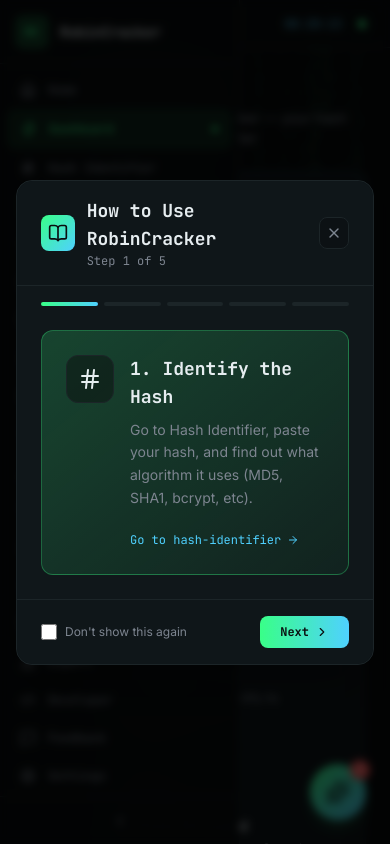
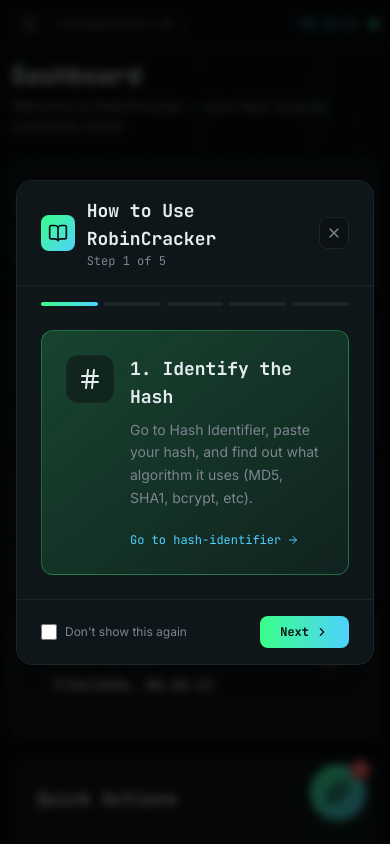
Before and after one commit to Ajit-pawara/RobinCracker, a Next.js app in the folder frontend/: page /dashboard in a window 390 px wide. Shown: the top 844 px of the page. Built offline with nearby package versions, Linux system fonts and the light colour scheme.

Commit message:
📱 Mobile-friendly: sidebar drawer, hamburger menu, responsive landing + layouts

```diff
--- a/frontend/app/ClientLayout.tsx
+++ b/frontend/app/ClientLayout.tsx
@@ -1,6 +1,7 @@
 'use client'
 import { usePathname } from 'next/navigation'
 import { ReactNode } from 'react'
+import { SidebarProvider } from '@/components/layout/SidebarContext'
 import Sidebar from '@/components/layout/Sidebar'
 import TopBar from '@/components/layout/TopBar'
 import CommandPalette from '@/components/layout/CommandPalette'
@@ -18,17 +19,20 @@ export default function ClientLayout({ children }: { children: ReactNode }) {
   }
 
   return (
+    <SidebarProvider>
       <div className="flex min-h-screen">
         <AnimatedBackground />
         <Sidebar />
-      <div className="flex-1 ml-16 lg:ml-60">
+        {/* Mobile: no margin (sidebar overlays), Desktop: ml matching sidebar */}
+        <div className="flex-1 lg:ml-60 min-w-0">
           <TopBar />
-        <main className="p-6 relative z-10">
+          <main className="p-3 md:p-6 relative z-10 max-w-full overflow-x-hidden">
             {children}
           </main>
         </div>
         <CommandPalette />
         <HowToUse />
       </div>
+    </SidebarProvider>
   )
 }
--- a/frontend/app/dashboard/page.tsx
+++ b/frontend/app/dashboard/page.tsx
@@ -39,7 +39,7 @@ export default function Dashboard() {
       </div>
 
       {/* Stats Grid */}
-      <div className="grid grid-cols-2 lg:grid-cols-4 gap-4">
+      <div className="grid grid-cols-1 sm:grid-cols-2 lg:grid-cols-4 gap-3 md:gap-4">
         {stats.map((stat, i) => (
           <motion.div
             key={stat.label}
--- a/frontend/app/password-strength/page.tsx
+++ b/frontend/app/password-strength/page.tsx
@@ -82,7 +82,7 @@ export default function PasswordStrength() {
         <motion.div initial={{ opacity: 0, y: 20 }} animate={{ opacity: 1, y: 0 }} className="space-y-4">
           {/* Strength Meter */}
           <Card>
-            <CardContent className="p-6">
+            <CardContent className="p-3 md:p-6">
               <div className="text-center mb-6">
                 <div className={`inline-flex items-center gap-2 px-6 py-3 rounded-full font-mono text-lg font-bold ${
                   result.strength === 'Very Strong' ? 'bg-cyber-green/10 text-cyber-green border border-cyber-green/30' :
--- a/frontend/components/layout/Sidebar.tsx
+++ b/frontend/components/layout/Sidebar.tsx
@@ -6,9 +6,10 @@ import {
   Home, Zap, Hash, Scan, Shield, BarChart3, BookOpen, Terminal,
   History, Settings, Download, Key, ArrowLeftRight, FileText,
   Sliders, HelpCircle, Library, ChevronLeft, ChevronRight,
-  Cpu, Code2, MessageSquare
+  Cpu, Code2, MessageSquare, X
 } from 'lucide-react'
 import { useState, useEffect } from 'react'
+import { useSidebar } from './SidebarContext'
 
 const navItems = [
   { href: '/', label: 'Home', icon: Home },
@@ -34,21 +35,54 @@ const navItems = [
 
 export default function Sidebar() {
   const pathname = usePathname()
-  const [collapsed, setCollapsed] = useState(false)
+  const { open, setOpen } = useSidebar()
+  const [collapsed, setCollapsed] = useState(true)
   const [mounted, setMounted] = useState(false)
   useEffect(() => setMounted(true), [])
 
+  // Close sidebar on route change (mobile)
+  useEffect(() => {
+    setOpen(false)
+  }, [pathname, setOpen])
+
   return (
+    <>
+      {/* Mobile overlay backdrop */}
+      {open && (
+        <div
+          className="fixed inset-0 z-30 bg-black/50 backdrop-blur-sm lg:hidden"
+          onClick={() => setOpen(false)}
+        />
+      )}
+
       <aside className={cn(
         'fixed left-0 top-0 h-screen z-40 transition-all duration-300 border-r border-cyber-edge bg-cyber-bg/95 backdrop-blur-xl flex flex-col',
-      collapsed ? 'w-16' : 'w-60'
+        // Mobile: slide in/out
+        'lg:translate-x-0',
+        open ? 'translate-x-0' : '-translate-x-full',
+        // Desktop
+        collapsed ? 'lg:w-16' : 'lg:w-60',
+        'w-60' // Full width on mobile when open
       )}>
-      {/* Logo */}
-      <div className={cn('flex items-center gap-3 px-4 h-16 border-b border-cyber-edge', collapsed && 'justify-center px-0')}>
+        {/* Logo + close */}
+        <div className={cn(
+          'flex items-center h-16 border-b border-cyber-edge',
+          collapsed ? 'lg:justify-center lg:px-0' : 'lg:px-4',
+          'px-4 justify-between'
+        )}>
+          <div className="flex items-center gap-3">
             <div className="w-8 h-8 rounded-lg bg-cyber-green/20 border border-cyber-green/40 flex items-center justify-center flex-shrink-0">
               <span className="font-mono text-xs font-bold text-cyber-green">RC</span>
             </div>
-        {!collapsed && <span className="font-mono font-bold text-sm text-cyber-text">RobinCracker</span>}
+            <span className={cn('font-mono font-bold text-sm text-cyber-text', collapsed && 'lg:hidden')}>RobinCracker</span>
+          </div>
+          {/* Close button — mobile only */}
+          <button
+            onClick={() => setOpen(false)}
+            className="lg:hidden p-2 rounded-lg text-cyber-muted hover:text-cyber-text hover:bg-cyber-panel/50"
+          >
+            <X className="w-5 h-5" />
+          </button>
         </div>
 
         {/* Nav */}
@@ -61,7 +95,7 @@ export default function Sidebar() {
                 href={item.href}
                 className={cn(
                   'flex items-center gap-3 px-3 py-2.5 rounded-lg transition-all duration-200 group',
-                collapsed && 'justify-center px-0',
+                  collapsed && 'lg:justify-center lg:px-0',
                   isActive
                     ? 'bg-cyber-green/10 text-cyber-green border border-cyber-green/20'
                     : 'text-cyber-muted hover:text-cyber-text hover:bg-cyber-panel/50'
@@ -69,20 +103,24 @@ export default function Sidebar() {
                 title={collapsed ? item.label : undefined}
               >
                 <item.icon className="w-4 h-4 flex-shrink-0" />
-              {!collapsed && <span className="font-mono text-xs font-medium truncate">{item.label}</span>}
-              {isActive && !collapsed && <div className="ml-auto w-1.5 h-1.5 rounded-full bg-cyber-green" />}
+                <span className={cn(
+                  'font-mono text-xs font-medium truncate',
+                  collapsed && 'lg:hidden'
+                )}>{item.label}</span>
+                {isActive && !collapsed && <div className="ml-auto w-1.5 h-1.5 rounded-full bg-cyber-green hidden lg:block" />}
               </Link>
             )
           })}
         </nav>
 
-      {/* Collapse toggle */}
+        {/* Collapse toggle — desktop only */}
         <button
           onClick={() => setCollapsed(!collapsed)}
-        className="flex items-center justify-center h-12 border-t border-cyber-edge text-cyber-muted hover:text-cyber-text transition-colors"
+          className="hidden lg:flex items-center justify-center h-12 border-t border-cyber-edge text-cyber-muted hover:text-cyber-text transition-colors"
         >
           {collapsed ? <ChevronRight className="w-4 h-4" /> : <ChevronLeft className="w-4 h-4" />}
         </button>
       </aside>
+    </>
   )
 }
--- /dev/null
+++ b/frontend/components/layout/SidebarContext.tsx
@@ -0,0 +1,27 @@
+'use client'
+import { createContext, useContext, useState, ReactNode } from 'react'
+
+interface SidebarContextType {
+  open: boolean
+  setOpen: (v: boolean) => void
+  toggle: () => void
+}
+
+const SidebarContext = createContext<SidebarContextType>({
+  open: false,
+  setOpen: () => {},
+  toggle: () => {},
+})
+
+export function SidebarProvider({ children }: { children: ReactNode }) {
+  const [open, setOpen] = useState(false)
+  return (
+    <SidebarContext.Provider value={{ open, setOpen, toggle: () => setOpen(v => !v) }}>
+      {children}
+    </SidebarContext.Provider>
+  )
+}
+
+export function useSidebar() {
+  return useContext(SidebarContext)
+}
--- a/frontend/components/layout/TopBar.tsx
+++ b/frontend/components/layout/TopBar.tsx
@@ -1,9 +1,11 @@
 'use client'
 import { useState, useEffect } from 'react'
 import { Search, Menu } from 'lucide-react'
+import { useSidebar } from './SidebarContext'
 
 export default function TopBar() {
   const [time, setTime] = useState('')
+  const { toggle } = useSidebar()
 
   useEffect(() => {
     const update = () => setTime(new Date().toLocaleTimeString('en-US', { hour12: false, hour: '2-digit', minute: '2-digit', second: '2-digit' }))
@@ -13,14 +15,22 @@ export default function TopBar() {
   }, [])
 
   return (
-    <header className="h-12 border-b border-cyber-edge bg-cyber-bg/80 backdrop-blur-xl flex items-center justify-between px-6">
-      <div className="flex items-center gap-4">
+    <header className="h-12 border-b border-cyber-edge bg-cyber-bg/80 backdrop-blur-xl flex items-center justify-between px-3 md:px-6">
+      <div className="flex items-center gap-2 md:gap-4">
+        {/* Hamburger — mobile only */}
+        <button
+          onClick={toggle}
+          className="lg:hidden p-2 rounded-lg text-cyber-muted hover:text-cyber-text hover:bg-cyber-panel/50"
+          aria-label="Toggle sidebar"
+        >
+          <Menu className="w-5 h-5" />
+        </button>
         <div className="flex items-center gap-2 text-cyber-muted">
           <span className="font-mono text-xs">robin@cracker:~$</span>
           <span className="font-mono text-xs text-cyber-green">_</span>
         </div>
       </div>
-      <div className="flex items-center gap-4">
+      <div className="flex items-center gap-3 md:gap-4">
         <div className="hidden sm:flex items-center gap-2 px-3 py-1.5 rounded-md bg-cyber-panel/50 border border-cyber-edge">
           <Search className="w-3.5 h-3.5 text-cyber-muted" />
           <span className="font-mono text-xs text-cyber-muted">Ctrl+K</span>
```
Also changed, not shown: frontend/app/page.tsx (+13 -13 lines). Lines whose indentation alone changed are shown as unchanged.
